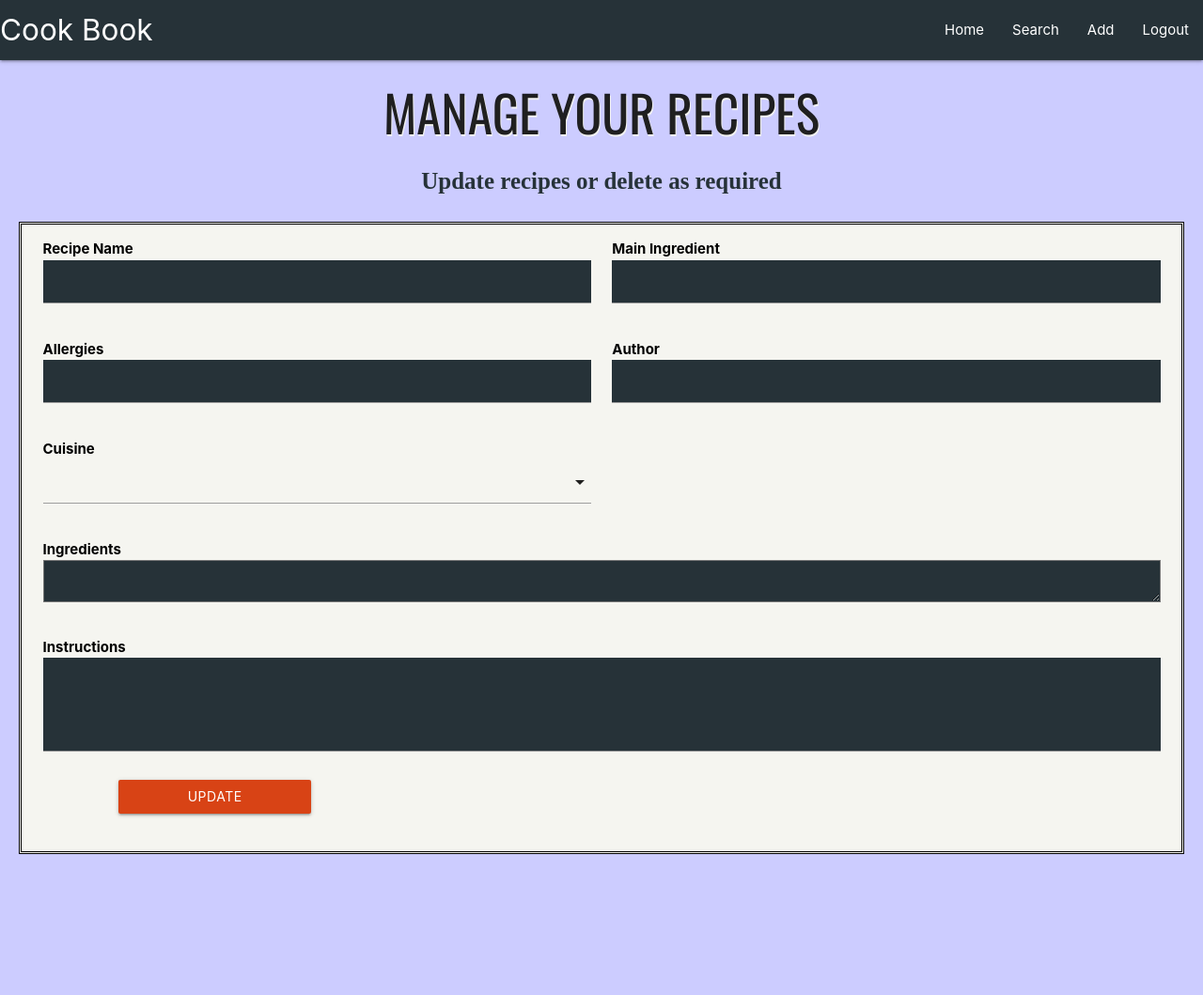
After one commit to Code-Institute-Submissions/cookbook-9, a Flask app: template templates/update.html in a window 1280 px wide. The commit adds this page. Shown: the whole page at 94% size. Run offline with Flask 2, Linux system fonts and the light colour scheme; the template is opened without the code that fills it, so the values that code supplies are empty; some libraries are stand-ins or nearby versions; some web fonts are replaced.

Commit message:
added option to update and delete, starting work on readme files and uploading UX And testing

```diff
--- a/app.py
+++ b/app.py
@@ -1,7 +1,7 @@
 import os
 from flask import Flask, render_template, redirect, request, url_for
 from flask_pymongo import PyMongo
-# from bson.obecjtid import ObjectId
+from bson.objectid import ObjectId
 
 app = Flask (__name__)
 app.config["MONGO_DBNAME"]= 'cookbook'
@@ -15,6 +15,7 @@ def write_to_file(filename, data):
         file.writelines(data)
 
 @app.route('/', methods=["GET", "POST"])
+@app.route('/index', methods=["GET", "POST"])
 def index():
     """gives users a chance to enter their username so that they can add delete and edit their own recipes, also althoughs new users to set up usernames"""
 
@@ -58,13 +59,13 @@ def add_recipe(username):
 @app.route('/<username>/get_recipe')
 def get_recipe(username):
     return render_template('get_recipe.html',username=username,
-                           recipes=mongo.db.recipes.find())
+                           recipes=mongo.db.recipes.find(), countries=mongo.db.cuisine.find())
 
 @app.route('/<username>/return_recipe', methods=['GET','POST'])
 def return_recipe(username):
     recipes = mongo.db.recipes
 
-    if request.form.get("COO") != "":
+    if request.form.get("COO") is not None:
         cuisine = request.form.get("COO")
     else: cuisine = { '$exists':True, '$ne': [] }
 
@@ -73,7 +74,7 @@ def return_recipe(username):
     else: mainIngredient = { '$exists':True, '$ne': [] }
 
     if request.form.get("allergies") != "":
-        allergies = request.form.get("allergies")
+        allergies = {"$ne": request.form.get("allergies")}
     else: allergies = { '$exists':True, '$ne': [] }
 
     if request.form.get("ingredients") != "":
@@ -83,14 +84,13 @@ def return_recipe(username):
     results = recipes.find({"$and":
                          [  {"cuisine":cuisine },
                             {"mainIngredient": mainIngredient},
-                            {"allergies": {"$ne": allergies}},
+                            {"allergies": allergies},
                             {"ingredients": ingredients},
                           ]})
 
 
     return render_template('recipe.html',username=username,
-                          results=results)
-
+                          results=results, recipes=recipes)
 
 @app.route('/<username>/insert_recipe', methods=['POST'])
 def insert_recipe(username):
@@ -101,8 +101,36 @@ def insert_recipe(username):
 @app.route('/<username>/recipe')
 def recipe(username):
     return render_template('recipe.html',username=username,
+                           recipes=mongo.db.recipes.find())
+
+
+@app.route('/<username>/edit_recipe/<recipeID>')
+def edit_recipe(username, recipeID):
+    the_recipe = mongo.db.recipes.find_one({"_id": ObjectId(recipeID)})
+    return render_template('update.html', recipe=the_recipe, username=username, countries=mongo.db.cuisine.find())
+
+@app.route('/<username>/update_recipe/<recipeID>', methods=['POST'])
+def update_recipe(username, recipeID):
+    recipes = mongo.db.recipes
+    recipes.update({'_id': ObjectId(recipeID)},
+    {
+        'recipeName':request.form.get('recipeName'),
+        'mainIngredient':request.form.get('Main_Ingredient'),
+        'allergies': request.form.get('Allergies'),
+        'author': request.form.get('Author'),
+        'cuisine':request.form.get('Cuisine'),
+        'ingredients':request.form.get('ingredients'),
+        'method':request.form.get('instructions')
+    })
+    return render_template('control_panel.html',username=username,
                            recipe=mongo.db.recipes.find())
 
+@app.route('/<username>/delete_recipe/<recipeID>')
+def delete_recipe(username, recipeID):
+    recipes = mongo.db.recipes
+    recipes.remove({'_id': ObjectId(recipeID)})
+    return render_template('control_panel.html',username=username,
+                           recipe=mongo.db.recipes.find())
 
 if __name__ == '__main__':
     app.run(host=os.environ.get('IP'),
--- a/data/users.txt
+++ b/data/users.txt
@@ -1,3 +1,4 @@
 chris
 Chris
 Chris T
+Jo
--- a/static/css/style.css
+++ b/static/css/style.css
@@ -9,7 +9,7 @@ h1 {
 h2{
     text-align: center;
     font-family: 'Oswald', sans-serif;
-    margin:5%;
+    margin:2%;
     text-shadow: 1px 2px #f2f2f2;
     text-transform: uppercase;
 }
@@ -66,3 +66,19 @@ input, option{
 .item{
     color:#990000;
 }
+
+
+.input-field>.update_label{
+    position: static;
+    color:black;
+    font-weight: bold;
+}
+
+.updates{
+
+    border-color: black;
+    border-style: double;
+    background-color: #f5f5f0;
+    margin: 20px;
+    margin-bottom: 150px;
+}
--- a/templates/base.html
+++ b/templates/base.html
@@ -20,8 +20,7 @@
           <li><a href="{{url_for('control_panel', username=username)}}">Home</a></li>
           <li><a href="{{url_for('get_recipe', username=username)}}">Search</a></li>
           <li><a href="{{url_for('add_recipe', username=username)}}">Add</a></li>
-          <li><a href="sass.html">Delete</a></li>
-          <li><a href="sass.html">Edit</a></li>
+          <li><a href="{{url_for('index')}}">Logout</a></li>
         </ul>
       </div>
     </nav>
@@ -30,8 +29,8 @@
           <li><a href="{{url_for('control_panel', username=username)}}">Home</a></li>
           <li><a href="{{url_for('get_recipe', username=username)}}">Search</a></li>
           <li><a href="{{url_for('add_recipe', username=username)}}">Add</a></li>
-          <li><a href="sass.html">Delete</a></li>
-          <li><a href="sass.html">Edit</a></li>
+          <li><a href="{{url_for('index')}}">Logout</a></li>
+
     </ul>
 
 
--- /dev/null
+++ b/templates/update.html
@@ -0,0 +1,73 @@
+{% extends 'base.html' %} {% block content %}
+<h2> Manage Your Recipes</h2>
+<p class="title">Update recipes or delete as required</p>
+
+<div class = "updates">
+<div class="row">
+    <form action="{{ url_for('update_recipe', username=username, recipeID=recipe._id) }}" method="POST" class="col s12">
+
+        <div class="input-field col s12 l6">
+            <label class="update_label" for="recipeName">Recipe Name</label>
+            <input id="recipeName" name="recipeName" type="text" value="{{recipe.recipeName}}" class="center-align validate blue-grey darken-4 white-text">
+
+        </div>
+
+
+        <div class="input-field col s12 l6">
+            <label class="update_label" for="Main_Ingredient">Main Ingredient</label>
+            <input id="Main_Ingredient" name="Main_Ingredient" type="text" value="{{recipe.mainIngredient}}" class="validate blue-grey darken-4 white-text">
+
+        </div>
+
+        <div class="input-field col s12 l6">
+            <label class="update_label" for="Allergies">Allergies</label>
+            <input id="Allergies" name="Allergies" type="text" value="{{recipe.allergies}}" class=" validate blue-grey darken-4 white-text">
+
+        </div>
+
+
+        <div class="input-field col s12 l6">
+            <label class="update_label" for="Author">Author</label>
+            <input id="Author" name="Author" type="text" value="{{recipe.author}}" class="  blue-grey darken-4 white-text">
+
+        </div>
+
+        <div class="input-field col s12 l6">
+            <label class="update_label" for="Cuisine">Cuisine</label>
+            <select id="Cuisine" name="Cuisine" type="text" class=" validate blue-grey darken-4 white-text">
+            <option value="" disabled selected>{{recipe.cuisine}}</option>
+                  {% for country in countries %}
+                      {% if country.name == recipe.cuisine %}
+                      <option value="{{country.name}}" selected>{{country.name}}</option>
+                      {% else %}
+                      <option value="{{country.name}}">{{country.name}}</option>
+                      {% endif %}
+                  {% endfor %}
+                </select>
+        </div>
+
+        <div class="input-field col s12">
+            <label class="update_label" for="ingredients">Ingredients</label>
+            <textarea id="ingredients" name="ingredients" type="text" class="validate blue-grey darken-4 white-text">{{recipe.ingredients}}</textarea>
+
+        </div>
+
+        <div class="input-field col s12">
+            <label class="update_label" for="instructions">Instructions</label>
+            <textarea id="instructions" name="instructions" class="materialize-textarea validate blue-grey darken-4 white-text">{{recipe.method}}</textarea>
+
+        </div>
+
+        <div class="row">
+            <div>
+                <button class="btn waves-effect waves-light deep-orange darken-3 col s4 l2 offset-s1 offset-l1" type="submit" id="submit_update" name="action">Update
+                </button>
+                </div>
+
+        </div>
+
+    </form>
+</div>
+</div>
+
+{% endblock %}
```
Also changed, not shown: sql.py (added, +20 -0 lines), templates/control_panel.html (+2 -8 lines), templates/edit_search.html (added, +30 -0 lines), templates/get_recipe.html (+7 -3 lines), templates/recipe.html (+12 -9 lines), README.md, 2 other files.
